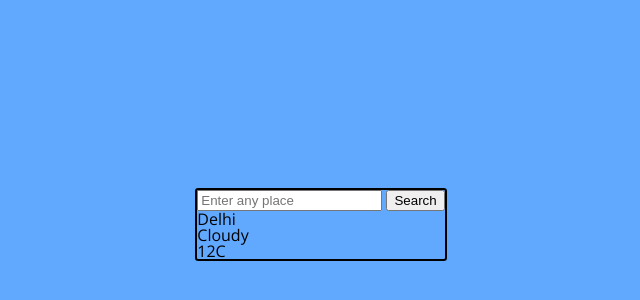
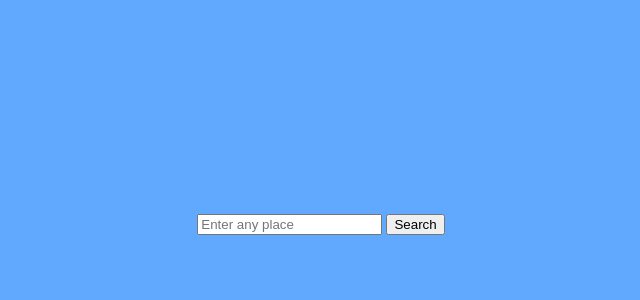
Before and after one commit to DhairyaDutt/Weather_api_app, a plain HTML site: page index.html in a window 1280 px wide. Shown: the part 176-476 px from the top of the page, without its empty margins (319-959 px from the left). Drawn offline with nearby package versions, Linux system fonts and the light colour scheme.

Commit message:
no major changes in html

```diff
--- a/index.html
+++ b/index.html
@@ -8,33 +8,21 @@
     <link rel="stylesheet" href="style.css">
 </head>
 <body>
-    <section class="main">
-        <div class="name">
-            <input type="text" placeholder="Enter any place">
-            <button>Search</button>
+    <section class="box">
 
+        <div class="input">
+            <input type="text" placeholder="Enter any place" class="input_text">
+            <button class="submit">Search</button>
         </div>
+
         <div class="display">
-            <h1 class="city">Delhi</h1>
-            <p class="desc">Cloudy</p>
-            <p class="temp">12C</p>
+            <h1 class="name" id="name"></h1>
+            <p class="temp"></p>
+            <p class="clouds"></p>
+            <p class="desc"></p>
+        </div>
 
-        </div>
     </section>
-
-
-
-
-
-
-
-
-
-
-
-
-
-
     <script src="script.js"></script>
 </body>
 </html>
```
